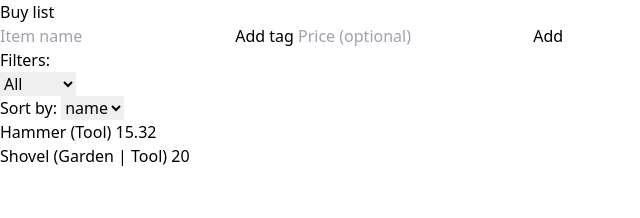
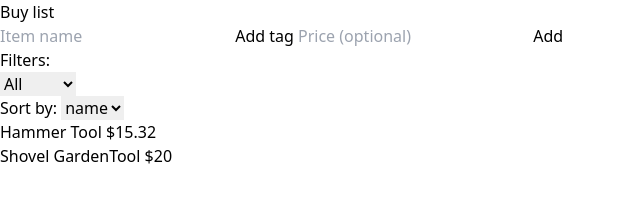
Before and after one commit to braydend/buy-list, a SvelteKit app: page / in a window 1280 px wide. Shown: the top 218 px of the page, without its empty margins (0-640 px from the left). Built offline with nearby package versions, Linux system fonts and the light colour scheme.

Commit message:
Create ItemList component

```diff
--- /dev/null
+++ b/src/lib/components/ItemList.svelte
@@ -0,0 +1,31 @@
+<script lang="ts">
+	import type { Item } from '$lib/types/item';
+	import Tag from './Tag.svelte';
+
+	const { items }: { items: Item[] } = $props();
+	const currencyFormatter = (price: number) => {
+		return `$${price}`;
+		// TODO: look to use Intl
+		// Intl.NumberFormat("IT", {currency: "EUR"}).format;
+	};
+</script>
+
+<ul>
+	{#each items as item}
+		<li class="flex flex-row border-b py-2">
+			<span>{item.name}</span>
+			<span class="flex flex-grow">
+				{#each item.tags as tag, i}
+					{#if i < 2}
+						<Tag label={tag} />
+					{:else}
+						<Tag label={`+${item.tags.length - i}`} />
+					{/if}
+				{/each}
+			</span>
+			<span class="place-self-end">
+				{item.price ? currencyFormatter(item.price) : '-'}
+			</span>
+		</li>
+	{/each}
+</ul>
--- /dev/null
+++ b/src/lib/components/Tag.svelte
@@ -0,0 +1,5 @@
+<script lang="ts">
+    const { label }: { label: string} = $props();
+</script>
+
+<span class="mx-2 px-2 border bg-blue-50">{label}</span>
--- a/src/routes/+page.svelte
+++ b/src/routes/+page.svelte
@@ -1,6 +1,7 @@
 <script lang="ts">
+	import ItemList from '$lib/components/ItemList.svelte';
+	import type { Item } from '$lib/types/item';
 	import type { PageProps } from './$types';
-	import type { Item } from './+page.server';
 
 	let { data, form }: PageProps = $props();
 
@@ -75,8 +76,4 @@
 	</select>
 </div>
 
-<ul>
-	{#each itemsToDisplay as item}
-		<li>{item.name} ({item.tags.join(' | ')}){item.price ? ` ${item.price}` : ''}</li>
-	{/each}
-</ul>
+<ItemList items={itemsToDisplay} />
```
